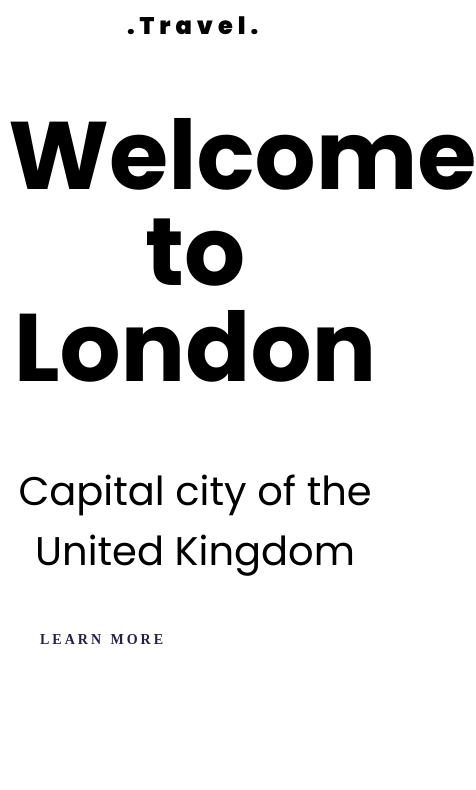
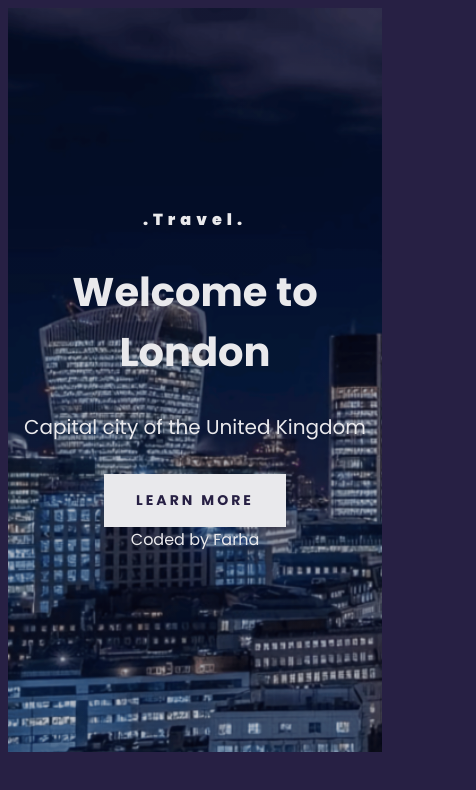
Before and after one commit to fbibi4/Welcome-to-London, a plain HTML site: page index.html in a window 390 px wide. Shown: the whole page, 476 px wide, since content can reach past the window. Drawn offline with Linux system fonts and the light colour scheme.

Commit message:
updated the landing page header

```diff
--- a/index.html
+++ b/index.html
@@ -19,6 +19,7 @@
         <h1>Welcome to London</h1>
         <h2>Capital city of the United Kingdom</h2>
         <a href="#More">Learn more</a>
+        <footer>Coded by Farha</footer>
       </div>
     </div>
   </body>
--- a/src/styles.css
+++ b/src/styles.css
@@ -1,3 +1,7 @@
+body {
+  font-family: poppins;
+  background-color: #272044;
+}
 .container {
   max-width: 1400px;
   margin: 0 auto;
@@ -8,8 +12,9 @@ h1 {
   font-style: normal;
   font-weight: 700;
   font-size: 96px;
-  line-height: 1;
+  line-height: 1.5;
   text-align: center;
+  margin: 30px 0;
 }
 h2 {
   font-family: poppins;
@@ -17,7 +22,7 @@ h2 {
   font-weight: 400;
   font-size: 40px;
   line-height: 1.5;
-  margin: 0;
+  margin: 0 auto;
 }
 
 h3 {
@@ -28,15 +33,19 @@ h3 {
   letter-spacing: 5px;
   margin: 0;
   text-align: center;
+  margin: 0 auto;
 }
-header {
-  background-image: linear-gradient(rgba(0, 0, 0, 0.6), rgba(0, 0, 0, 0.6)),
-    url(../images/lisbon.png);
+.header {
+  background-image: linear-gradient(rgba(0, 0, 0, 0.1), rgba(0, 0, 0, 0.1)),
+    url(../images/London.pic.png);
+  opacity: 0.9;
   background-repeat: no-repeat;
   background-size: cover;
   color: white;
   text-align: center;
   padding: inherit;
+  padding: 200px 0;
+  margin: 0 auto;
 }
 a {
   font-weight: 700;
@@ -46,9 +55,26 @@ a {
   padding: 16px 32px;
   margin-top: 32px;
   display: inline-block;
+  color: #272044;
+  padding: 16px 32px;
+  text-align: center;
   letter-spacing: 3px;
   text-decoration: none;
   text-transform: uppercase;
 
   background: white;
 }
+@media (max-width: 900px) {
+  header {
+    padding: 50px 0;
+  }
+  h1 {
+    font-size: 40px;
+  }
+  h2 {
+    font-size: 20px;
+  }
+  h3 {
+    font-size: 16px;
+  }
+}
```
Also changed, not shown: images/London.pic.png (added), 1 other file.
